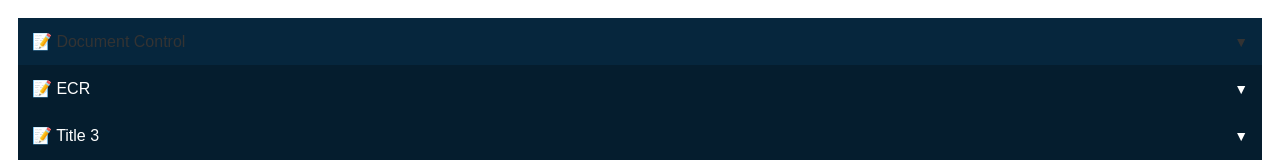
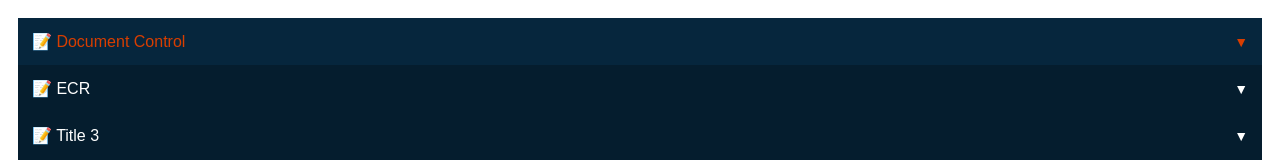
Before and after one commit to casipublic/wr, a plain HTML site: page index.html in a window 1280 px wide. In both pictures the pointer is over the button "📝 Document Control". Shown: the top 160 px of the page. Drawn offline with Linux system fonts and the light colour scheme.

Commit message:
Update index.html

```diff
--- a/index.html
+++ b/index.html
@@ -25,7 +25,7 @@
     }
     .accordion:hover {
         background-color: #06263d;
-		color: #333;
+		color: #d83e00;
     }
     .accordion:after {
         content: '\25BC'; /* Down arrow */
```
